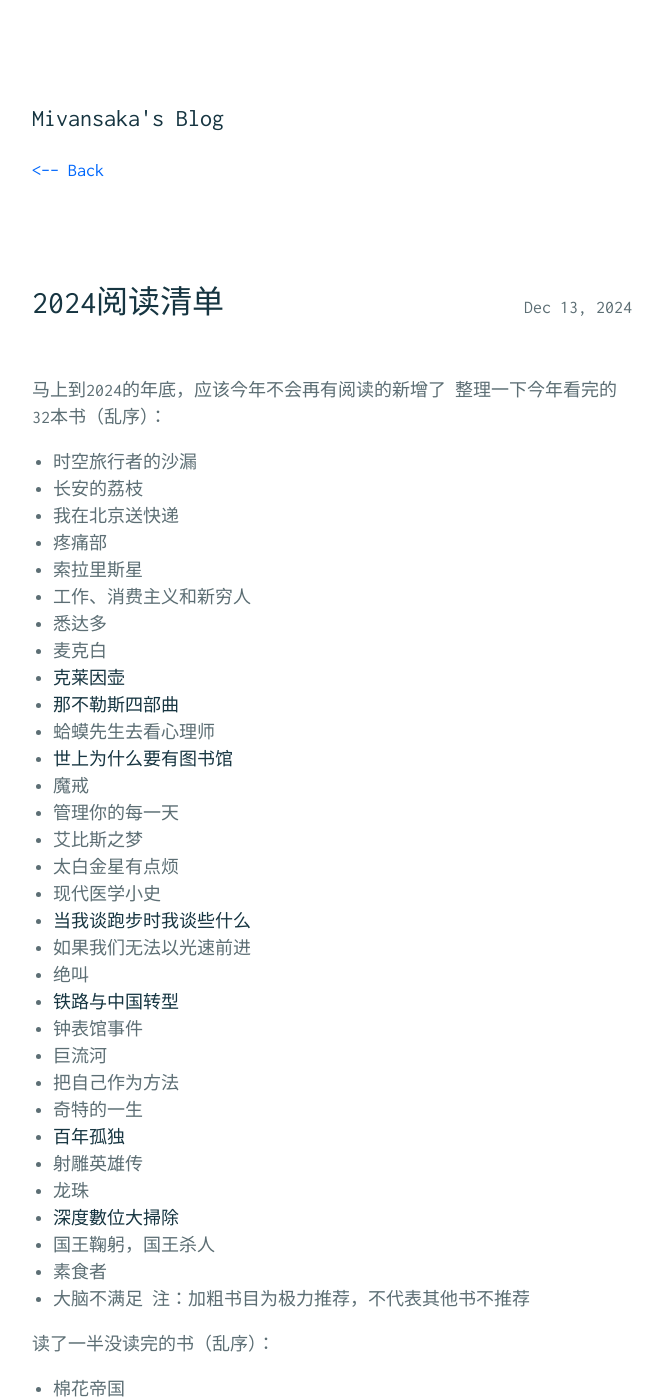
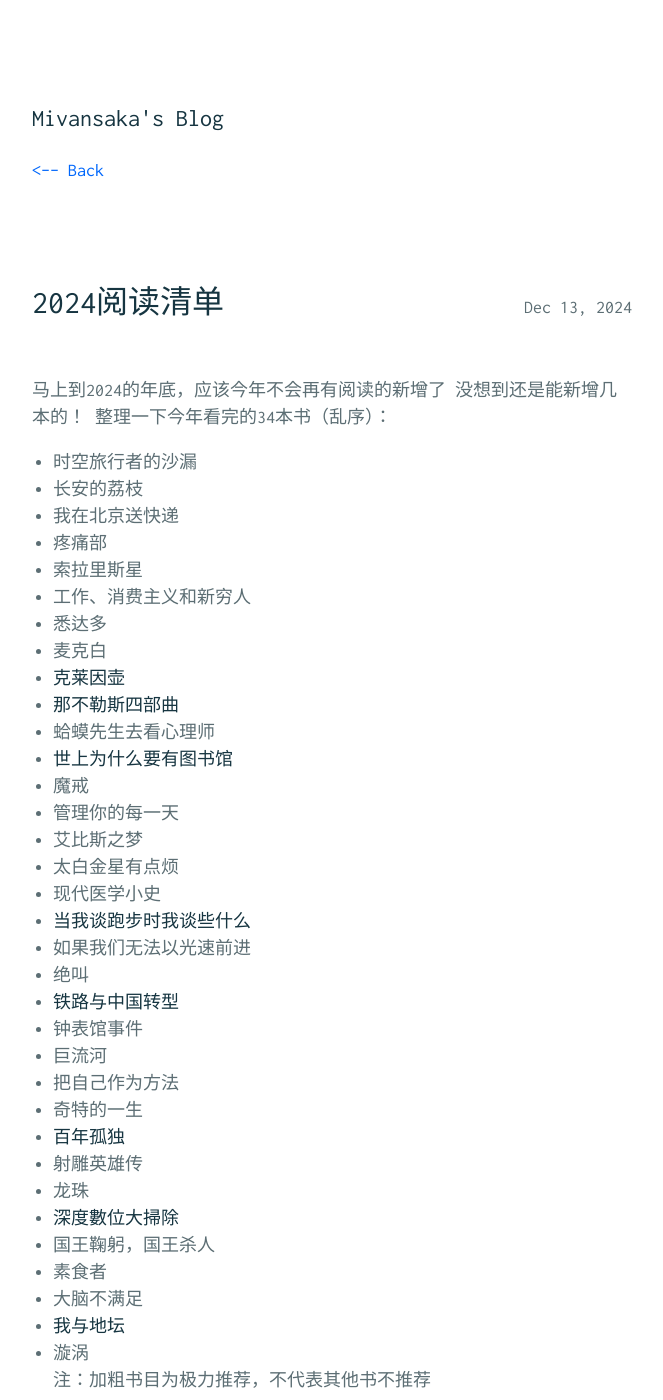
Before and after one commit to mivansaka/mivansaka.github.io, a Jekyll site: the page built from _posts/2024-12-13-books_2024.md, in a window 1280 px wide and 1400 px high. Shown: the whole window, without its empty margins (308-971 px from the left). Built offline with Jekyll 4.4.1, drawn with Linux system fonts in a browser that asks for light colours.

Commit message:
Update 2024-12-13-books_2024.md

```diff
--- a/_posts/2024-12-13-books_2024.md
+++ b/_posts/2024-12-13-books_2024.md
@@ -4,7 +4,8 @@ title: 2024阅读清单
 date: 2024-12-13 00:28:09 +0800
 ---
 马上到2024的年底，应该今年不会再有阅读的新增了
-整理一下今年看完的32本书（乱序）：
+没想到还是能新增几本的！
+整理一下今年看完的34本书（乱序）：
 - 时空旅行者的沙漏
 - 长安的荔枝
 - 我在北京送快递
@@ -37,6 +38,8 @@ date: 2024-12-13 00:28:09 +0800
 - 国王鞠躬，国王杀人
 - 素食者
 - 大脑不满足
+- **我与地坛**
+- 漩涡
 注：加粗书目为极力推荐，不代表其他书不推荐
 
 读了一半没读完的书（乱序）：
```
Also changed, not shown: other parts of _posts/2024-12-13-books_2024.md (+1 -0 lines).
